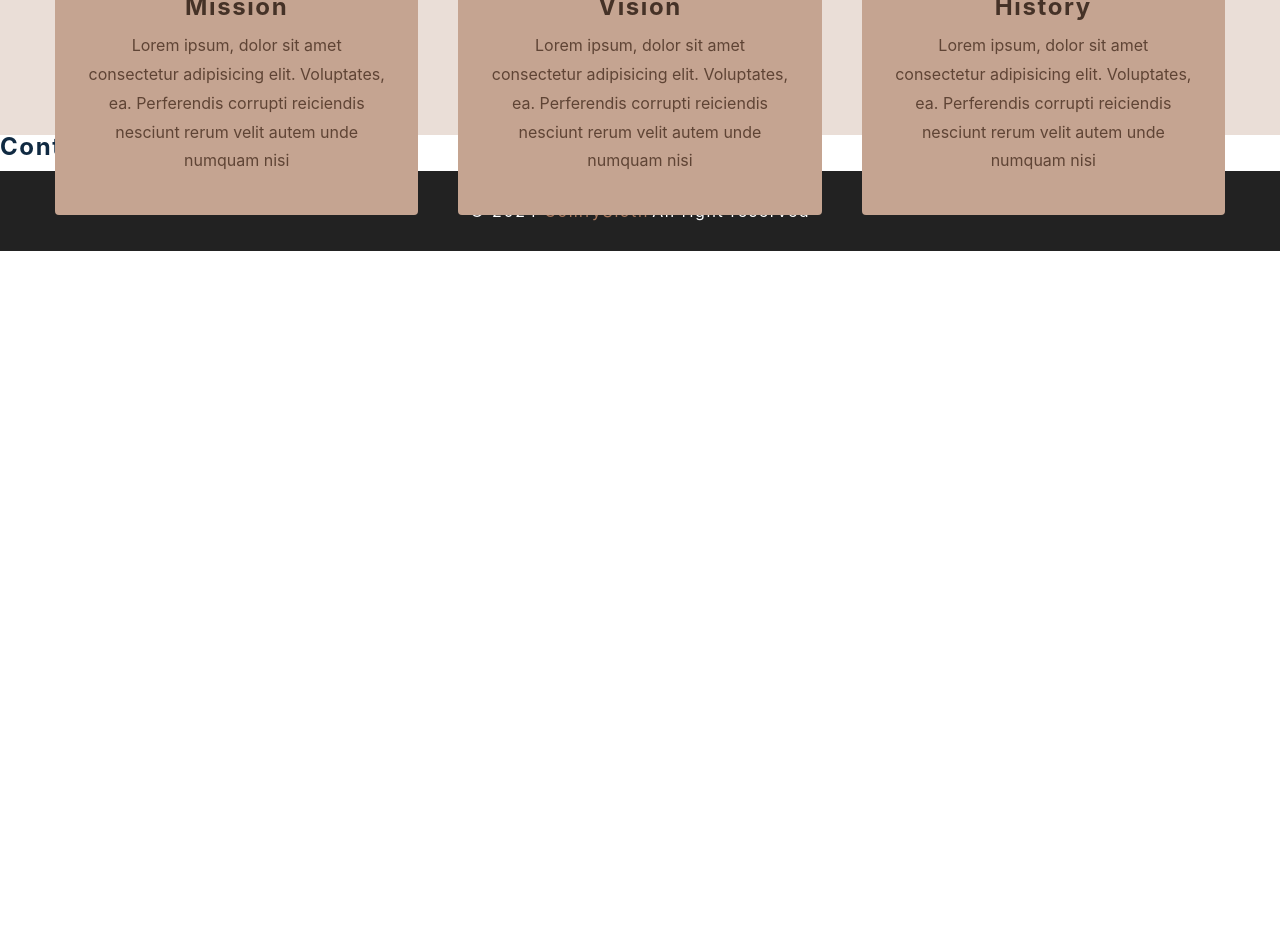
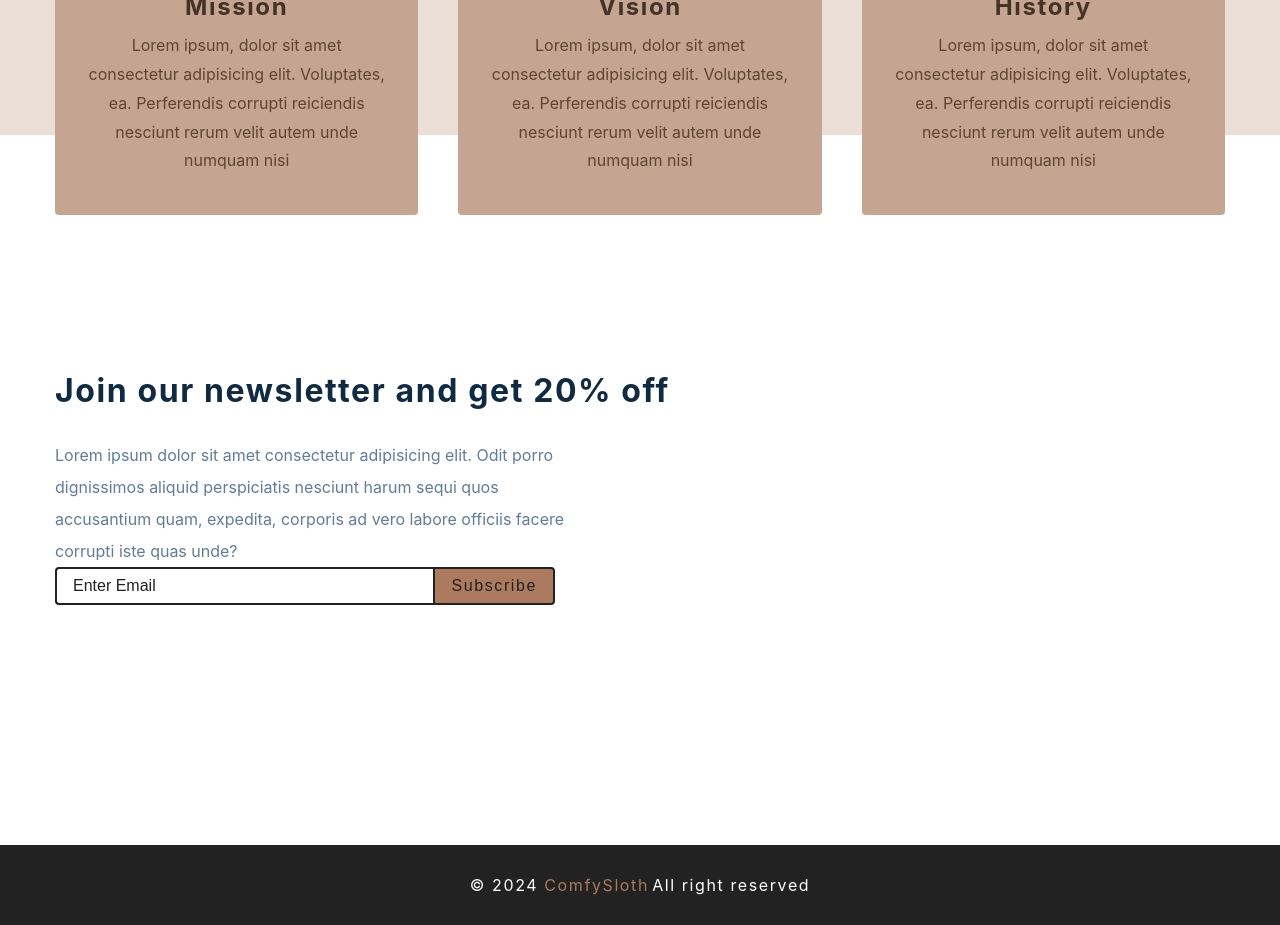
Before and after one commit to MastooraTurkmen/Comfy-Sloth-Store, a React (Create React App) app: page / in a window 1280 px wide. Shown: the part 1220-2145 px from the top of the page. Before the commit the page ends 1471 px from the top, so only its background shows below. Built offline with nearby package versions, Linux system fonts and the light colour scheme; the HTML template or start-up script is replaced by a standard one.

Commit message:
contact js

```diff
--- a/src/components/Contact.js
+++ b/src/components/Contact.js
@@ -2,7 +2,23 @@ import React from 'react'
 import styled from 'styled-components'
 
 const Contact = () => {
-  return <h4>contact section</h4>
+  return (
+    <Wrapper>
+      <div className="section-center">
+        <h3>Join our newsletter and get 20% off</h3>
+        <div className="content">
+          <p>Lorem ipsum dolor sit amet consectetur adipisicing elit.
+            Odit porro dignissimos aliquid perspiciatis nesciunt harum
+            sequi quos accusantium quam, expedita, corporis ad vero labore
+            officiis facere corrupti iste quas unde?</p>
+        </div>
+        <form action="https://formspree.io/f/xwkgaywy" method='POST' className="contact-form">
+          <input type="email" placeholder='enter email' name='_replyto' className="form-input" />
+          <button type="submit" className='submit-btn'>subscribe</button>
+        </form>
+      </div>
+    </Wrapper>
+  )
 }
 const Wrapper = styled.section`
   padding: 5rem 0;
```
